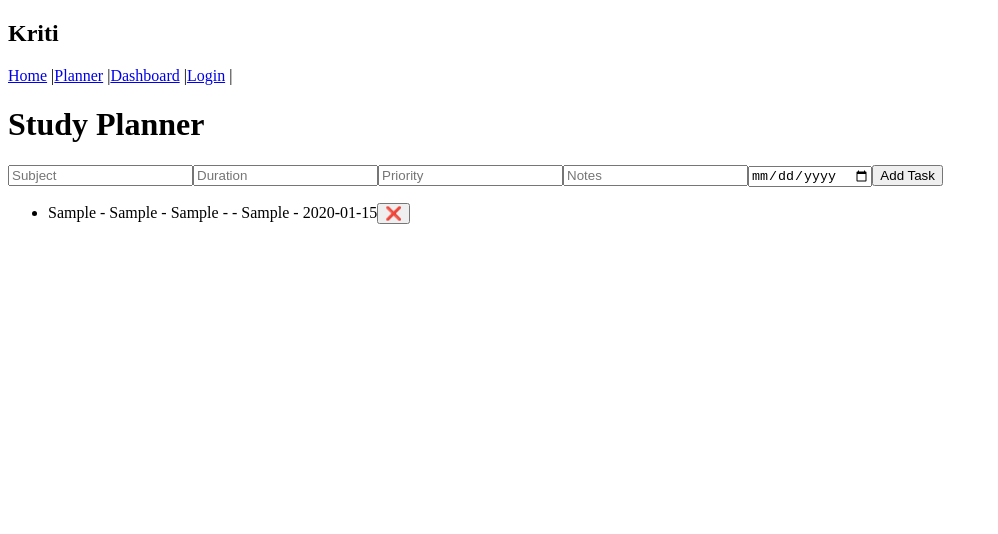
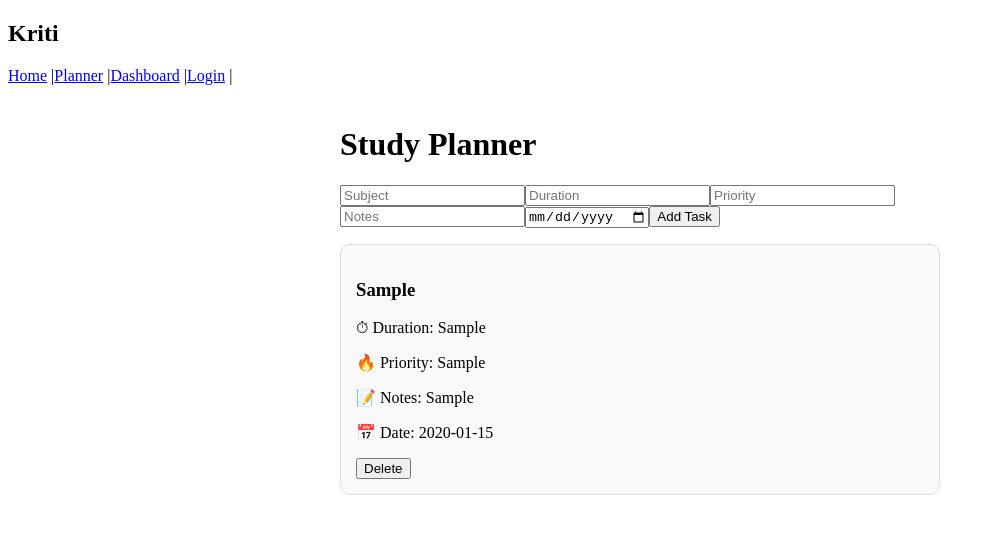
Before and after one commit to AasthaChaturvedi/Kriti, a React (Vite) app: page /planner in a window 1280 px wide. Both pictures are taken after typing "Sample", "Sample", "Sample", "Sample", "2020-01-15" into the empty fields and a click on the button "Add Task". Shown: the top 534 px of the page, without its empty margins (0-998 px from the left). Built offline with nearby package versions, Linux system fonts and the light colour scheme.

Commit message:
Improved planner UI with task cards

```diff
--- a/src/pages/Planner.jsx
+++ b/src/pages/Planner.jsx
@@ -1,12 +1,21 @@
-import { useState, useEffect, use } from "react";
+import { useState, useEffect } from "react";
 
 function Planner() {
 
-  const [subject, setSubject] = useState("");
-  const [duration, setDuration] = useState("");
-  const [priority, setPriority] = useState("");
-  const [notes, setNotes] = useState("");
-  const [date, setDate] = useState("");
+  const [form, setForm] = useState({
+  subject: "",
+  duration: "",
+  priority: "",
+  notes: "",
+  date: ""
+});
+
+const handleChange = (e) => {
+  setForm({
+    ...form,
+    [e.target.name]: e.target.value
+  });
+};
 
   const [tasks, setTasks] = useState([]);
 
@@ -27,22 +36,18 @@ useEffect(() => {
 
   const addTask = () => {
 
-    const newTask = {
-      subject,
-      duration,
-      priority,
-      notes,
-      date,
+    const newTask = { ...form};
 
-    };
 
     setTasks([...tasks, newTask]);
 
-    setSubject("");
-    setDuration("");
-    setPriority("");
-    setNotes("");
-    setDate("");
+    setForm({
+      subject: "",
+      duration: "",
+      priority: "",
+      notes: "",
+      date: ""
+    });
 
   };
 
@@ -52,55 +57,81 @@ useEffect(() => {
   };
 
   return (
-    <div>
+    <div style={{ padding: "20px", maxWidth: "600px", margin: "auto" }}>
 
       <h1>Study Planner</h1>
 
       <input
         type="text"
         placeholder="Subject"
-        value={subject}
-        onChange={(e) => setSubject(e.target.value)}
+        name="subject"
+        value={form.subject}
+        onChange={handleChange}
+
       />
 
       <input
         type="text"
         placeholder="Duration"
-        value={duration}
-        onChange={(e) => setDuration(e.target.value)}
+        name="duration"
+        value={form.duration}
+        onChange={handleChange}
+
+
       />
 
       <input
         type="text"
         placeholder="Priority"
-        value={priority}
-        onChange={(e) => setPriority(e.target.value)}
-      />
+        name="priority"
+        value={form.priority}
+        onChange={handleChange}
+    />
 
 
       <input
         type="text"
         placeholder="Notes"
-        value={notes}
-        onChange={(e) => setNotes(e.target.value)}
+        name="notes"
+        value={form.notes}
+        onChange={handleChange}
       />
 
       <input
         type="date"
-        value={date}
-        onChange={(e) => setDate(e.target.value)}
+        name="date"
+        value={form.date}
+        onChange={handleChange}
       />
 
       <button onClick={addTask}>Add Task</button>
 
-      <ul>
-        {tasks.map((task, index) => (
-          <li key={index}>
-            {task.subject} - {task.duration} - {task.priority} - {task.deadline} - {task.notes} - {task.date}
-            <button onClick={() => deleteTask(index)}>❌</button>
-          </li>
-        ))}
-      </ul>
+      <ul style={{ listStyle: "none", padding: 0 }}>
+  {tasks.map((task, index) => (
+    <li
+      key={index}
+      style={{
+        border: "1px solid #ddd",
+        padding: "15px",
+        borderRadius: "10px",
+        marginTop: "10px",
+        background: "#f9f9f9"
+      }}
+    >
+      <h3>{task.subject}</h3>
+
+      <p>⏱ Duration: {task.duration}</p>
+
+      <p>🔥 Priority: {task.priority}</p>
+
+      <p>📝 Notes: {task.notes}</p>
+
+      <p>📅 Date: {task.date}</p>
+
+      <button onClick={() => deleteTask(index)}>Delete</button>
+    </li>
+  ))}
+</ul>
 
     </div>
   );
```
